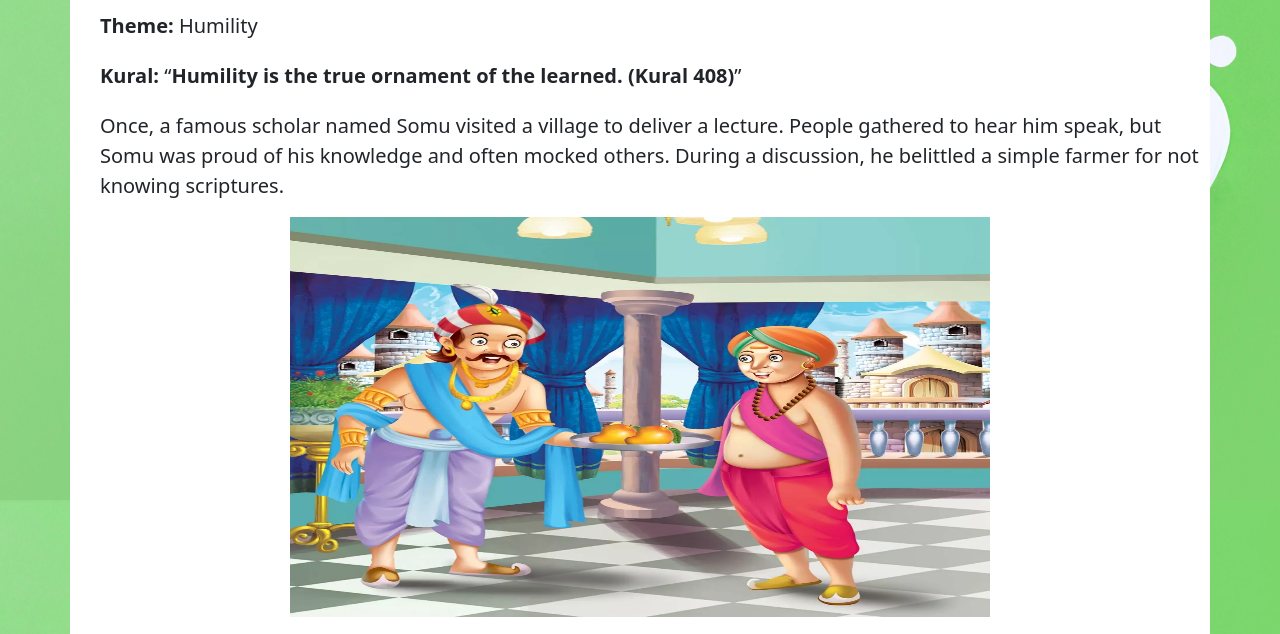
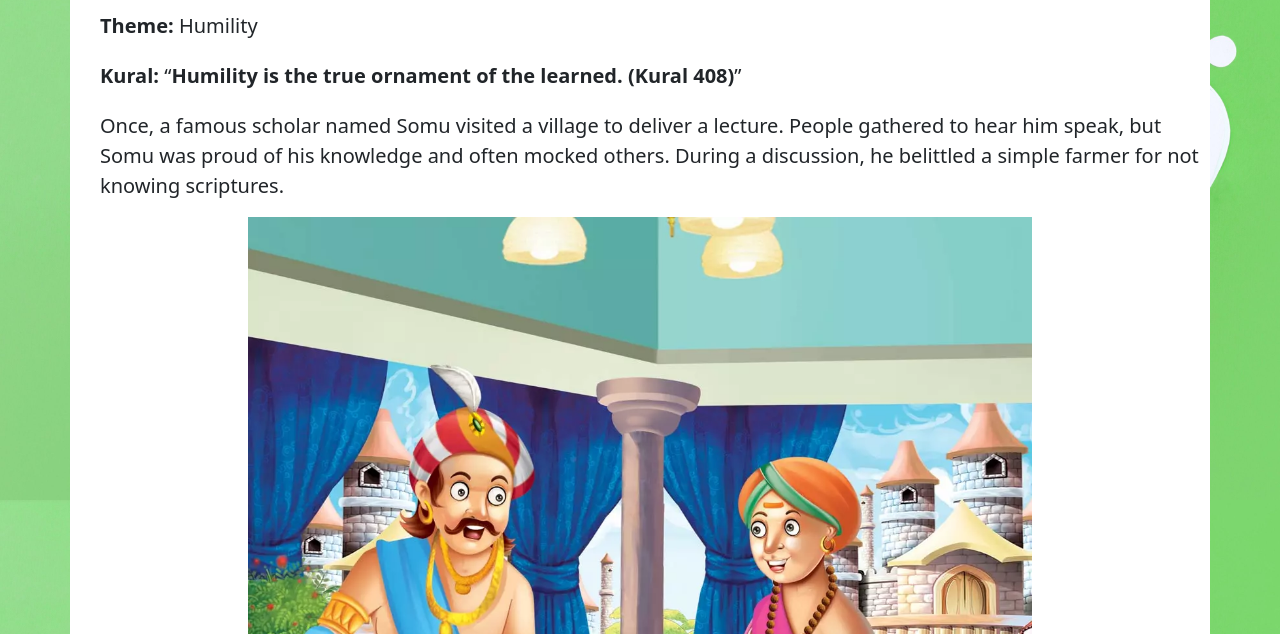
Before and after one commit to yuvasshree1824/Story-telling, a plain HTML site: page story4.html in a window 1280 px wide. Shown: the part 163-797 px from the top of the page. Drawn offline with nearby package versions, Linux system fonts and the light colour scheme.

Commit message:
Update story4.html

```diff
--- a/story4.html
+++ b/story4.html
@@ -54,7 +54,7 @@
             <p><b>Kural: </b> <span> <q><b>Humility is the true ornament of the learned. (Kural 408)</b></q></span></p>
 
             <p>Once, a famous scholar named Somu visited a village to deliver a lecture. People gathered to hear him speak, but Somu was proud of his knowledge and often mocked others. During a discussion, he belittled a simple farmer for not knowing scriptures.</p>
-            <center> <img src="story4.jpg" height=400 width="700"> </center>
+            <center> <img src="story4.jpg" height="70%" width="70%"> </center>
             <p>The farmer calmly stood up and quoted a Thirukkural about humility: “Learning is not in knowing, but in being gentle and respectful.” The crowd clapped. Somu was stunned that a man without formal education could speak with such wisdom.</p>
             <p>Feeling embarrassed, Somu asked the farmer where he learned that. The farmer replied, “From life and from elders who lived with character.” The scholar realized he had mistaken pride for intelligence.</p>
             <p>From that day, Somu began to speak more humbly and listen more carefully. He learned that true knowledge makes a person kind, not arrogant.</p>
```
